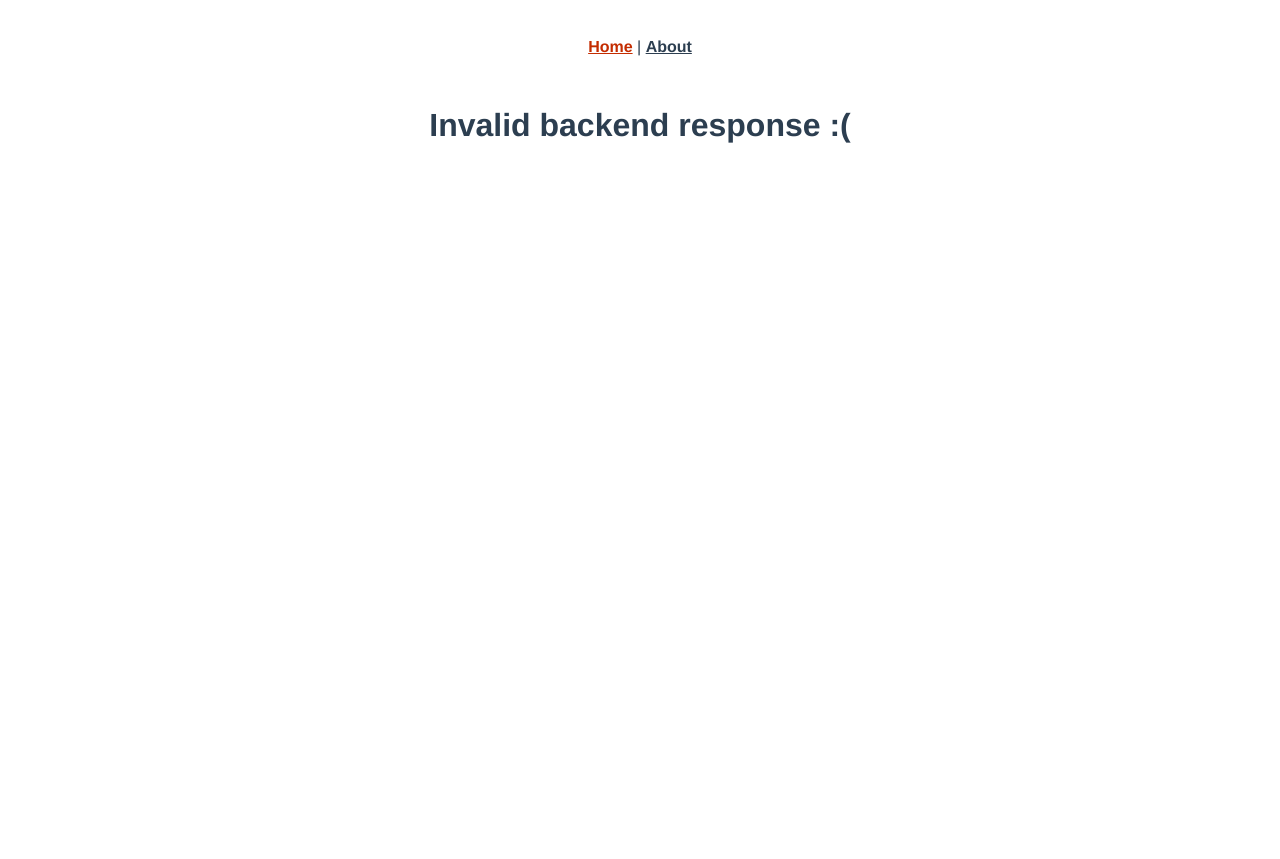
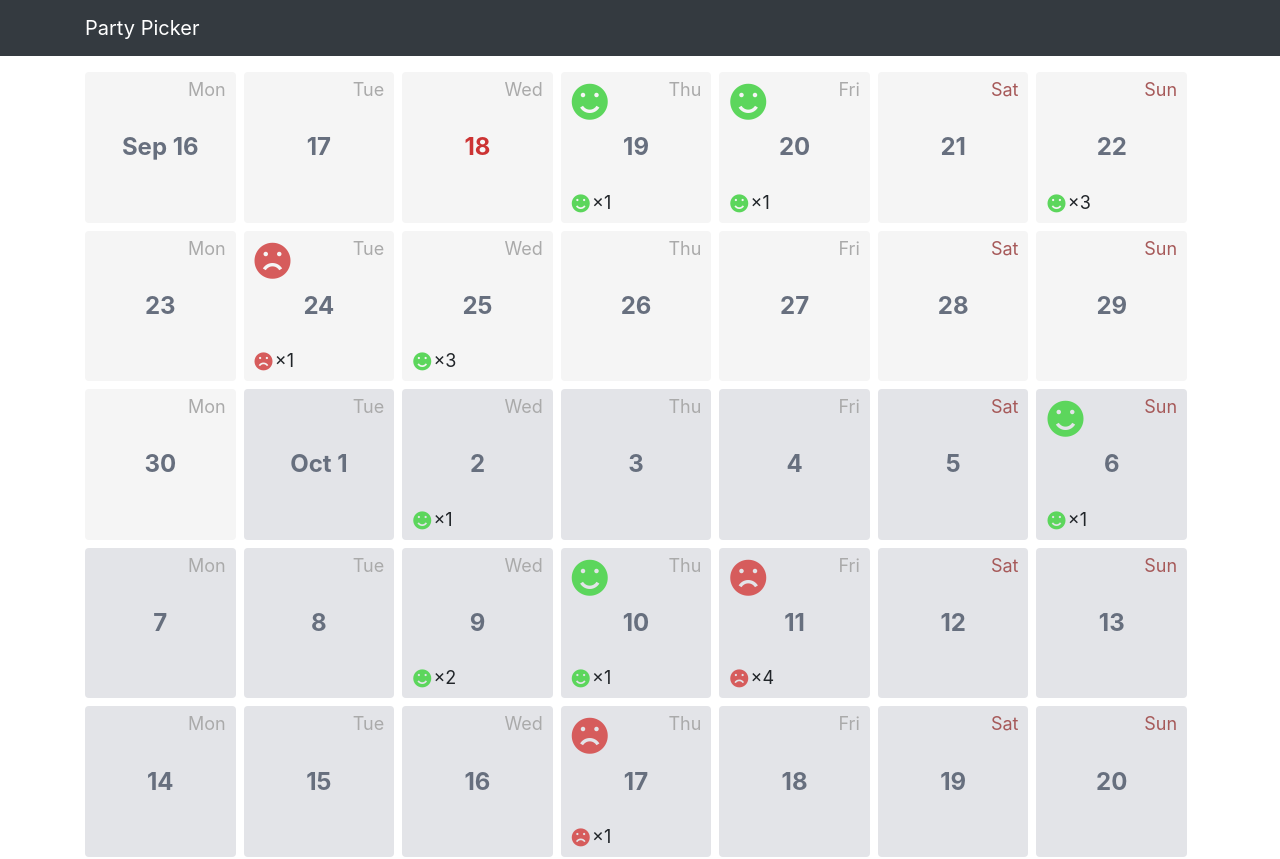
Before and after one commit to andrew-markin/party-picker, a Vue app: page / in a window 1280 px wide. Shown: the top 859 px of the page. Before the commit the page ends 800 px from the top, so only its background shows below. Built offline with nearby package versions, Linux system fonts and the light colour scheme.

Commit message:
Basic UI layout introduced

```diff
--- a/package.json
+++ b/package.json
@@ -9,7 +9,10 @@
   },
   "dependencies": {
     "axios": "^0.19.0",
+    "bootstrap": "^4.3.1",
+    "bootstrap-vue": "^2.0.1",
     "core-js": "^2.6.5",
+    "moment": "^2.24.0",
     "vue": "^2.6.10",
     "vue-router": "^3.0.3"
   },
--- a/src/App.vue
+++ b/src/App.vue
@@ -1,31 +1,43 @@
 <template>
   <div id="app">
-    <div id="nav">
-      <router-link to="/">Home</router-link> |
-      <router-link to="/about">About</router-link>
-    </div>
-    <router-view/>
+    <b-navbar type="dark" variant="dark" sticky class="noselect">
+      <b-container>
+        <b-navbar-brand exact to="/">
+          Party Picker
+        </b-navbar-brand>
+      </b-container>
+    </b-navbar>
+    <b-container id="main">
+      <router-view/>
+    </b-container>
   </div>
 </template>
 
 <style>
-#app {
-  font-family: 'Avenir', Helvetica, Arial, sans-serif;
-  -webkit-font-smoothing: antialiased;
-  -moz-osx-font-smoothing: grayscale;
-  text-align: center;
-  color: #2c3e50;
+@font-face {
+  font-family: 'party-picker';
+  src: url('./assets/party-picker.ttf');
 }
-#nav {
-  padding: 30px;
-}
-
-#nav a {
-  font-weight: bold;
-  color: #2c3e50;
-}
-
-#nav a.router-link-exact-active {
-  color: #c42c00;
+.noselect {
+  -webkit-touch-callout: none; /* iOS Safari */
+  -webkit-user-select: none; /* Safari */
+  -khtml-user-select: none; /* Konqueror HTML */
+  -moz-user-select: none; /* Firefox */
+  -ms-user-select: none; /* Internet Explorer/Edge */
+  user-select: none; /* Non-prefixed version, currently supported by Chrome and Opera */
 }
 </style>
+
+<style scoped>
+.navbar {
+  padding-left: 0;
+  padding-right: 0;
+}
+.navbar-expand > .container {
+  padding-right: 15px;
+  padding-left: 15px;
+}
+#main {
+  padding-top: 1rem;
+}
+</style>
--- /dev/null
+++ b/src/components/CalendarCell.vue
@@ -0,0 +1,243 @@
+<template>
+  <div
+    class="cell-container rounded"
+    v-bind:class="{ 'cell-darkened': isDarkened }"
+    @click="toggleUserVote(!$event.altKey)">
+    <div
+      class="date"
+      :class="{ 'today': isToday }">
+      <div>
+        <span v-if="monthNameIsRequired">{{ date.format('MMM') }} </span>
+        {{ date.format('D') }}
+      </div>
+    </div>
+    <div
+      class="weekday"
+      :class="{ 'weekend': isWeekend }">
+      {{ date.format('ddd') }}
+    </div>
+    <div class="all-votes">
+      <span v-if="trueVotesCount > 0">
+        <span class="icon icon-smile"></span>&times;{{ trueVotesCount }}&nbsp;&nbsp;
+      </span>
+      <span v-if="falseVotesCount > 0">
+        <span class="icon icon-sad"></span>&times;{{ falseVotesCount }}
+      </span>
+    </div>
+    <div class="user-vote">
+      <span class="icon" :class="userVoteIconClass"></span>
+    </div>
+  </div>
+</template>
+
+<script>
+
+export default {
+  props: [
+    'now',
+    'date',
+    'value',
+    'othersTrueVotesCount',
+    'othersFalseVotesCount'
+  ],
+  computed: {
+    isToday () {
+      return this.date.isSame(this.now, 'day');
+    },
+    isDarkened () {
+      return this.date.month() % 2 !== this.now.month() % 2;
+    },
+    monthNameIsRequired () {
+      const start = this.now.clone().startOf('isoWeek');
+      return (this.date.date() === 1) || this.date.isSame(start, 'day');
+    },
+    isWeekend () {
+      const weekday = this.date.isoWeekday();
+      return (weekday === 6) || (weekday === 7);
+    },
+    trueVotesCount () {
+      return this.othersTrueVotesCount + (this.value === true ? 1 : 0);
+    },
+    falseVotesCount () {
+      return this.othersFalseVotesCount + (this.value === false ? 1 : 0);
+    },
+    userVoteIconClass () {
+      if (this.value === true) return 'icon-smile';
+      if (this.value === false) return 'icon-sad';
+      return undefined;
+    }
+  },
+  methods: {
+    toggleUserVote (vote) {
+      if (this.value !== vote) return this.$emit('input', vote);
+      this.$emit('input', undefined);
+    }
+  }
+}
+
+</script>
+
+<style scoped>
+
+.icon:before {
+  font-family: 'party-picker';
+}
+.icon-smile:before {
+  content: "\e9e2";
+  color: #5cd65c;
+}
+.icon-sad:before {
+  content: "\e9e6";
+  color: #d65c5c;
+}
+.cell-container {
+  position: relative;
+  background: rgb(245, 245, 245);
+  margin-right: 0.5rem;
+  margin-bottom: 0.5rem;
+  font-size: 1.5em;
+  flex: 1 0 auto;
+  height: auto;
+}
+.cell-container:before {
+  content:'';
+  float:left;
+  padding-bottom:100%;
+}
+.cell-container:hover {
+  background: #ededed;
+}
+.cell-darkened {
+  background: #e3e4e8;
+}
+.cell-darkened:hover {
+  background: #dbdce1;
+}
+.date {
+  font-size: 16px;
+  color: #676f7e;
+  position: absolute;
+  text-align: center;
+  top: 50%;
+  left: 0;
+  right: 0;
+  transform: translateY(-50%);
+}
+.today {
+  color: #cc3333;
+}
+.weekday {
+  position: absolute;
+  top: 0;
+  right: 0;
+  color: rgb(170, 170, 170);
+  font-size: 9px;
+  padding-top: 2px;
+  padding-right: 5px;
+}
+.weekend {
+  color: #a65959;
+}
+.all-votes {
+  position: absolute;
+  left: 0;
+  right: 0;
+  bottom: 0;
+  font-size: 9px;
+  padding-left: 5px;
+  padding-bottom: 2px;
+}
+.user-vote {
+  font-size: 17px;
+  padding-top: 1px;
+  padding-left: 5px;
+  position: absolute;
+  left: 0;
+  top: 0;
+}
+/* Small devices (landscape phones, 576px and up) */
+@media (min-width: 576px) {
+  .date {
+    font-size: 16px;
+  }
+  .weekday {
+    font-size: 9px;
+    padding-top: 2px;
+    padding-right: 5px;
+  }
+  .all-votes {
+    font-size: 9px;
+    padding-left: 5px;
+    padding-bottom: 2px;
+  }
+  .user-vote {
+    font-size: 17px;
+    padding-top: 1px;
+    padding-left: 5px;
+  }
+}
+/* Medium devices (tablets, 768px and up) */
+@media (min-width: 768px) {
+  .date {
+    font-size: 16px;
+    font-weight: bold;
+  }
+  .weekday {
+    font-size: 12px;
+    padding-top: 3px;
+    padding-right: 7px;
+  }
+  .all-votes {
+    font-size: 12px;
+    padding-left: 7px;
+    padding-bottom: 4px;
+  }
+  .user-vote {
+    font-size: 23px;
+    padding-top: 1px;
+    padding-left: 7px;
+  }
+}
+/* Large devices (desktops, 992px and up) */
+@media (min-width: 992px) {
+  .date {
+    font-size: 20px;
+    font-weight: bold;
+  }
+  .weekday {
+    font-size: 15px;
+    padding-top: 4px;
+    padding-right: 10px;
+  }
+  .all-votes {
+    font-size: 15px;
+    padding-left: 9px;
+    padding-bottom: 5px;
+  }
+  .user-vote {
+    font-size: 30px;
+    padding-left: 9px;
+  }
+}
+/* Extra large devices (large desktops, 1200px and up) */
+@media (min-width: 1200px) {
+  .date {
+    font-size: 24px;
+  }
+  .weekday {
+    font-size: 18px;
+    padding-top: 4px;
+    padding-right: 10px;
+  }
+  .all-votes {
+    font-size: 18px;
+    padding-left: 11px;
+    padding-bottom: 5px;
+  }
+  .user-vote {
+    font-size: 36px;
+    padding-left: 11px;
+  }
+}
+
+</style>
--- /dev/null
+++ b/src/components/CalendarGrid.vue
@@ -0,0 +1,95 @@
+<template>
+  <div
+    v-if="config"
+    class="noselect">
+    <div
+      v-for="(week) in config.weeks"
+      :key="week[0].date.format()"
+      class="week-container">
+      <calendar-cell
+        v-for="day in week"
+        :key="day.date.format()"
+        :now="config.now"
+        :date="day.date"
+        :others-true-votes-count="day.othersTrueVotesCount"
+        :others-false-votes-count="day.othersFalseVotesCount"
+        v-model="day.value">
+      </calendar-cell>
+    </div>
+  </div>
+</template>
+
+<script>
+
+import moment from 'moment';
+import CalendarCell from './CalendarCell.vue'
+
+function rnd(min, max) {
+  min = Math.ceil(min);
+  max = Math.floor(max);
+  return Math.floor(Math.random() * (max - min + 1)) + min;
+}
+
+export default {
+  data () {
+    return {
+      config: null,
+    }
+  },
+  props: [ 'date' ],
+  components: {
+    CalendarCell
+  },
+  methods: {
+    init () {
+      const now = moment();
+      const start = now.clone().startOf('isoWeek');
+      const end = now.clone().add(2, 'months').endOf('month').endOf('isoWeek');
+      const weeksCount = end.diff(start, 'weeks') + 1;
+
+      var weeks = [];
+      var date = start.clone();
+
+      for (let i = 0; i < weeksCount; i++) {
+        let week = [];
+        for (let j = 0; j < 7; j++) {
+          week.push({
+            date: date.clone(),
+            votes: {},
+            value: rnd(0, 100) < 20 ? true : (rnd(0, 100) < 10 ? false : undefined),
+            othersTrueVotesCount: rnd(0, 100) < 20 ? rnd(0, 5) : 0,
+            othersFalseVotesCount: rnd(0, 100) < 10 ? rnd(0, 5) : 0,
+          });
+          date.add(1, 'day');
+        }
+        weeks.push(week);
+      }
+
+      this.config = Object.assign({}, this.config, {
+        now: now.clone(),
+        weeks: weeks
+      });
+    }
+  },
+  mounted () {
+    this.$nextTick(this.init)
+  }
+}
+</script>
+
+<style scoped>
+
+.week-container {
+  padding: 0;
+  margin: 0;
+  list-style: none;
+  display: -webkit-box;
+  display: -moz-box;
+  display: -ms-flexbox;
+  display: -webkit-flex;
+  display: flex;
+  flex-flow: row;
+  justify-content: space-around;
+}
+
+</style>
--- a/src/main.js
+++ b/src/main.js
@@ -1,11 +1,17 @@
 import Vue from 'vue'
+import BootstrapVue from 'bootstrap-vue'
 import axios from 'axios'
 
 import App from './App.vue'
 import router from './router'
 
+import 'bootstrap/dist/css/bootstrap.css'
+import 'bootstrap-vue/dist/bootstrap-vue.css'
+
 axios.defaults.baseURL = process.env.NODE_ENV === 'production' ?
     'https://party-picker.cloudno.de' : 'http://localhost:3000'
+
+Vue.use(BootstrapVue)
 
 Vue.config.productionTip = false
 
--- a/src/router.js
+++ b/src/router.js
@@ -1,6 +1,6 @@
 import Vue from 'vue'
 import Router from 'vue-router'
-import Home from './views/Home.vue'
+import Calendar from './views/Calendar.vue'
 
 Vue.use(Router)
 
@@ -8,16 +8,8 @@ export default new Router({
   routes: [
     {
       path: '/',
-      name: 'home',
-      component: Home
-    },
-    {
-      path: '/about',
-      name: 'about',
-      // route level code-splitting
-      // this generates a separate chunk (about.[hash].js) for this route
-      // which is lazy-loaded when the route is visited.
-      component: () => import(/* webpackChunkName: "about" */ './views/About.vue')
+      name: 'calendar',
+      component: Calendar
     }
   ]
 })
--- a/src/views/About.vue
+++ /dev/null
@@ -1,5 +0,0 @@
-<template>
-  <div class="about">
-    <h1>This is an about page</h1>
-  </div>
-</template>
--- /dev/null
+++ b/src/views/Calendar.vue
@@ -0,0 +1,19 @@
+<template>
+  <b-row>
+    <b-col cols="12">
+      <calendar-grid></calendar-grid>
+    </b-col>
+  </b-row>
+</template>
+
+<script>
+
+import CalendarGrid from '../components/CalendarGrid.vue'
+
+export default {
+  components: {
+    CalendarGrid
+  }
+}
+
+</script>
--- a/src/views/Home.vue
+++ /dev/null
@@ -1,32 +0,0 @@
-<template>
-  <div>
-    <h1>{{message}}</h1>
-  </div>
-</template>
-
-<script>
-
-import axios from 'axios'
-
-export default {
-  data () {
-    return {
-      message: ''
-    }
-  },
-  methods: {
-    updateMessage () {
-      axios.get('/').then(res => {
-        this.message = res.data.success ? res.data.message : 'Invalid backend response :('
-      }).catch(err => {
-        console.log('Backend request error:', err)
-        this.message = 'Backend request failed :('
-      })
-    }
-  },
-  mounted () {
-    this.$nextTick(this.updateMessage)
-  }
-}
-
-</script>
```
Also changed, not shown: src/assets/party-picker.ttf (added), 1 other file (tests, documents, lock files or other folders).
